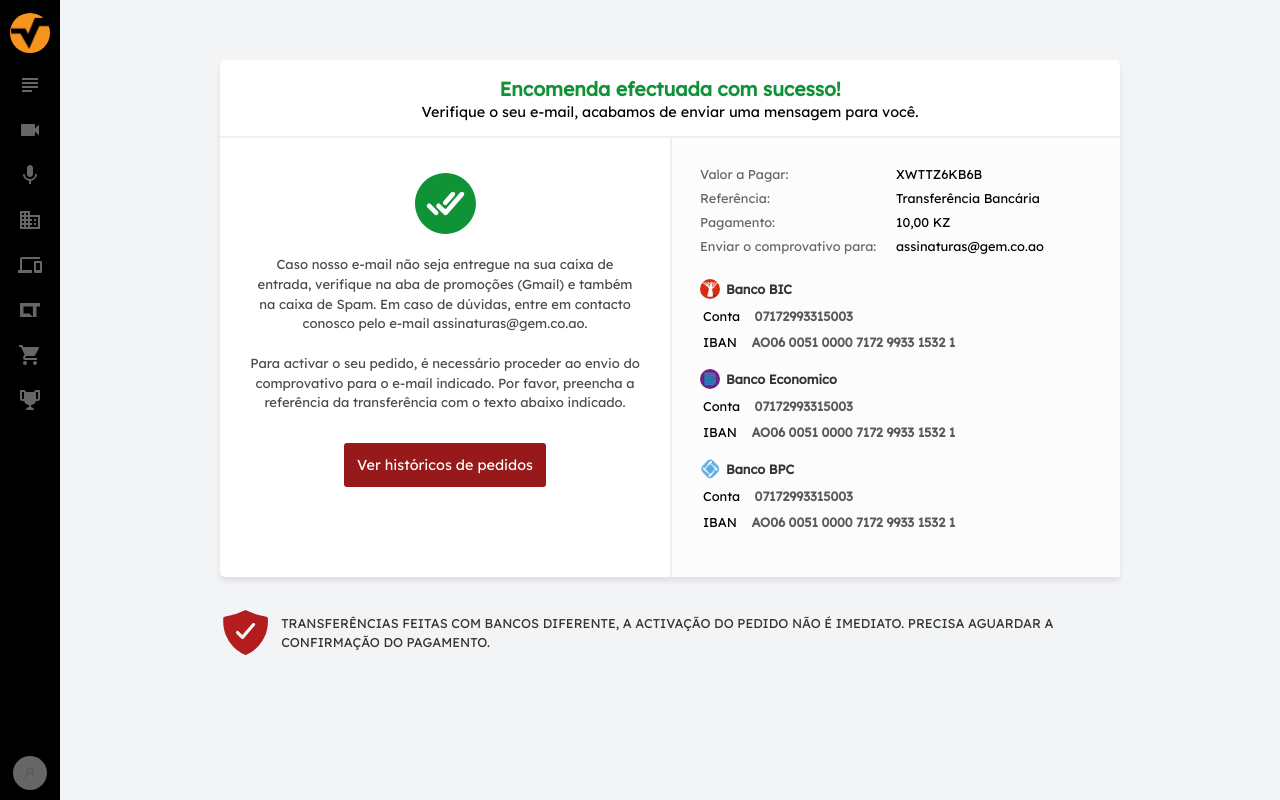
After one commit to JudsonArtur/menu-valor-economico-3, a PHP site: page /success-page.html in a window 1280 px wide. The commit adds this page. Run offline with PHP 8.4, Linux system fonts and the light colour scheme; some web fonts are replaced.

Commit message:
success page added

```diff
--- a/css/style.css
+++ b/css/style.css
@@ -1686,6 +1686,130 @@
     border-color: #109237;
     top: 81%;
 }
+
+.success-container{
+    margin: 30px auto 10px;
+    width: 80%;
+    max-width: 900px;
+    background-color: #fff;
+    box-shadow: 0 4px 5px rgb(50 50 80 / 10%);
+    border-radius: 5px;
+}
+.success-header{
+    border-bottom: 2px solid #f0f0f0;
+    padding: 15px;
+    text-align: center;
+}
+.success-header h2{
+    font-size: 1.21rem;
+    line-height: 1.5;
+    color: #109237;
+}
+.success-header p{
+    font-size: .9rem;
+    line-height: 1.2;
+}
+
+.success-body > div{
+    width: 50%;
+    padding: 28px;
+}
+.success-icon{
+    margin-bottom: 10px;
+    text-align: center;
+}
+.success-icon svg{
+    width: 75px;
+    fill: #109237;
+}
+.success-left p{
+    font-size: .82rem;
+    color: #4a4a4a;
+    line-height: 1.5;
+    text-align: center;
+    margin-bottom: 20px;
+}
+.success-btn{
+    display: inline-block;
+    margin: 10px 0;
+    padding: 13px;
+    color: #fff;
+    background-color: #971919;
+    border-radius: 3px;
+    transition: all .3s ease-in-out;
+    cursor: pointer;
+    font-size: .9rem;
+}
+.success-btn:hover{
+    background-color: #b41d1d;
+}
+.success-right{
+    background-color: #fcfcfc;
+    border-left: 2px solid #f0f0f0;
+}
+
+.success-items ul{
+    margin-bottom: 25px;
+}
+.success-items ul li{
+    margin-bottom: 8px;
+    display: flex;
+    align-items: center;
+    flex-wrap: wrap;
+}
+.success-items ul li span{
+    font-size: .8rem;
+    width: 50%;
+    color: #656565;
+}
+.success-items ul li span:last-of-type{
+    font-size: .8rem;
+    font-weight: 500;
+    color: #000;
+}
+.success-banks h3{
+   font-size: .8rem;
+   display: flex;
+   align-items: center;
+   color: #333;
+   margin: 3px 0;
+}
+.success-banks h3 img{
+    width: 20px;
+    height: 20px;
+    margin-right: 6px;
+    border-radius: 50%;
+}
+.success-banks ul{
+    margin-bottom: 15px;
+}
+.success-banks ul li{
+    padding: 3px;
+}
+.success-banks ul li span{
+    font-size: .8rem;
+    padding-right: 10px;
+}
+.success-banks ul li span:last-of-type{
+    font-weight: 600;
+    color: #5a5a5a;
+}
+.warning-text{
+    padding: 20px 0;
+    max-width: 900px;
+    margin: 5px auto;
+    display: flex;
+    align-items: center;
+    font-size: .8rem;
+    line-height: 1.5;
+    color: #333;
+    text-transform: uppercase;
+}
+.warning-text svg{
+    width: 60px;
+    margin-right: 10px;
+    fill: #b41d1d;
+}
 /* Media queries */
 
 @media (max-width: 1200px) {
--- a/order-history.html
+++ b/order-history.html
@@ -334,9 +334,6 @@
 </div>
 <script src="js/jquery.js"></script>
 <script src="js/scripts.js"></script>
-<script>
-
-  </script>
 </body>
 
 </html>
--- /dev/null
+++ b/success-page.html
@@ -0,0 +1,195 @@
+<!DOCTYPE html>
+<html lang="en">
+<head>
+    <meta charset="UTF-8">
+    <meta http-equiv="X-UA-Compatible" content="IE=edge">
+    <meta name="viewport" content="width=device-width, initial-scale=1.0">
+    <title>Novo Menu</title>
+    <link rel="preconnect" href="https://fonts.googleapis.com">
+    <link rel="preconnect" href="https://fonts.gstatic.com" crossorigin>
+    <link href="https://fonts.googleapis.com/css2?family=Lexend:wght@100;200;300;400&display=swap" rel="stylesheet">
+    <link rel="stylesheet" href="css/boot.css">
+    <link rel="preconnect" href="https://fonts.googleapis.com">
+    <link rel="preconnect" href="https://fonts.gstatic.com" crossorigin>
+    <link href="https://fonts.cdnfonts.com/css/chicle" rel="stylesheet">
+    <link href="https://fonts.cdnfonts.com/css/graphik" rel="stylesheet">
+    <link href="https://fonts.googleapis.com/css2?family=Poppins:wght@100;200;300;400&display=swap" rel="stylesheet">
+    <link rel="stylesheet" href="css/style.css">
+</head>
+<body>
+    <div class="general-content">
+    <nav class="main-nav" >
+        <div class="logo-type-section">
+            <div>
+                <h1 id="heading-title-logo">Valor economico</h1>
+                <a title="Valor economico " href="/">
+                     <img src="img/logo_l.png" alt="" >
+                </a>
+            </div>
+        </div>
+        <nav class="menu">
+            <ul class="menu-items">
+                <li class="menu-item" data-submenu="submenu-0">
+                    <svg viewBox="0 0 24 24">
+                        <path d="M14,17H4v2h10V17z M20,9H4v2h16V9z M4,15h16v-2H4V15z M4,5v2h16V5H4z"></path>
+                    </svg>
+                    <span class="menu-tooltip">Notícias</span>
+                </li>
+                <li class="menu-item" data-submenu="submenu-1">
+                    <svg viewBox="0 0 24 24">
+                        <path d="M17,10.5V7c0-0.6-0.5-1-1-1H4C3.5,6,3,6.4,3,7v10c0,0.5,0.5,1,1,1h12c0.5,0,1-0.5,1-1v-3.5l4,4v-11L17,10.5z"></path>
+                    </svg>
+                    <span class="menu-tooltip">Videos</span>
+                </li>
+                <li class="menu-item">
+                    <svg viewBox="0 0 24 24">
+                        <path d="M12 14c1.66 0 2.99-1.34 2.99-3L15 5c0-1.66-1.34-3-3-3S9 3.34 9 5v6c0 1.66 1.34 3 3 3zm5.3-3c0 3-2.54 5.1-5.3 5.1S6.7 14 6.7 11H5c0 3.41 2.72 6.23 6 6.72V21h2v-3.28c3.28-.48 6-3.3 6-6.72h-1.7z"></path>
+                    </svg>
+                    <span class="menu-tooltip">Podcasts</span>
+                </li>
+                <li class="menu-item ">
+                    <svg viewBox="0 0 24 24">
+                        <path d="M12 7V3H2v18h20V7H12zM6 19H4v-2h2v2zm0-4H4v-2h2v2zm0-4H4V9h2v2zm0-4H4V5h2v2zm4 12H8v-2h2v2zm0-4H8v-2h2v2zm0-4H8V9h2v2zm0-4H8V5h2v2zm10 12h-8v-2h2v-2h-2v-2h2v-2h-2V9h8v10zm-2-8h-2v2h2v-2zm0 4h-2v2h2v-2z"></path>
+                    </svg>
+                    <span class="menu-tooltip">Corporativo</span>
+                </li>
+                <li class="menu-item ">
+                    <svg viewBox="0 0 24 24">
+                        <path d="M22,17H18V10H22M23,8H17A1,1 0 0,0 16,9V19A1,1 0 0,0 17,20H23A1,1 0 0,0 24,19V9A1,1 0 0,0 23,8M4,6H22V4H4A2,2 0 0,0 2,6V17H0V20H14V17H4V6Z"></path>
+                    </svg>
+                    <span class="menu-tooltip">Produtos</span>
+                </li>
+                <li class="menu-item ">
+                    <svg viewBox="0 0 24 24">
+                       <path d="M2 4.9 2 19.1 14.9 19.1 11.4 15.5 5.5 15.5 5.5 8.5 14.9 8.5 14.9 19.1 18.5 19.1 18.5 8.5 22 8.5 22 4.9 2 4.9z"></path>
+                    </svg>
+                    <span class="menu-tooltip">Produtos</span>
+                </li>
+                <li class="menu-item ">
+                    <svg viewBox="0 0 24 24">
+                        <path d="M17,18C15.89,18 15,18.89 15,20A2,2 0 0,0 17,22A2,2 0 0,0 19,20C19,18.89 18.1,18 17,18M1,2V4H3L6.6,11.59L5.24,14.04C5.09,14.32 5,14.65 5,15A2,2 0 0,0 7,17H19V15H7.42A0.25,0.25 0 0,1 7.17,14.75C7.17,14.7 7.18,14.66 7.2,14.63L8.1,13H15.55C16.3,13 16.96,12.58 17.3,11.97L20.88,5.5C20.95,5.34 21,5.17 21,5A1,1 0 0,0 20,4H5.21L4.27,2M7,18C5.89,18 5,18.89 5,20A2,2 0 0,0 7,22A2,2 0 0,0 9,20C9,18.89 8.1,18 7,18Z"></path>
+                    </svg>
+                    <span class="menu-tooltip">Canaltech Ofertas</span>
+                </li>
+                <li class="menu-item ">
+                    <svg xmlns="http://www.w3.org/2000/svg" aria-hidden="true" focusable="false" width="1em" height="1em" style="-ms-transform: rotate(360deg); -webkit-transform: rotate(360deg); transform: rotate(360deg);" preserveAspectRatio="xMidYMid meet" viewBox="0 0 24 24">
+                        <path d="M18 2c-.9 0-2 1-2 2H8c0-1-1.1-2-2-2H2v9c0 1 1 2 2 2h2.2c.4 2 1.7 3.7 4.8 4v2.08C8 19.54 8 22 8 22h8s0-2.46-3-2.92V17c3.1-.3 4.4-2 4.8-4H20c1 0 2-1 2-2V2h-4M6 11H4V4h2v7m14 0h-2V4h2v7z"></path>
+
+                    </svg>
+                    <span class="menu-tooltip">Prêmio Canaltech</span>
+                </li>
+             </ul>
+            <ul>
+                <li class="menu-item  menu-avatar">
+                    <img src="img/avatar.png" alt="" srcset="">
+                </li>
+            </ul>
+        </nav>
+    </nav>
+    <div  class="dashboard-content">
+       <div class="dashbord-container">
+            <div class="success-container">
+               <div class="success-header">
+                   <h2>
+                    Encomenda efectuada com sucesso!
+                   </h2>
+                   <p>Verifique o seu e-mail, acabamos de enviar uma mensagem para você.</p>
+               </div>
+               <div class="ds-flex success-body">
+                    <div class="success-left">
+                       <div class="success-icon">
+                        <svg xmlns="http://www.w3.org/2000/svg" class="ionicon" viewBox="0 0 512 512"><path d="M258.9 48C141.92 46.42 46.42 141.92 48 258.9c1.56 112.19 92.91 203.54 205.1 205.1 117 1.6 212.48-93.9 210.88-210.88C462.44 140.91 371.09 49.56 258.9 48zm-16.79 192.47l51.55-59a16 16 0 0124.1 21.06l-51.55 59a16 16 0 11-24.1-21.06zm-38.86 90.85a16 16 0 01-22.62 0l-47.95-48a16 16 0 1122.64-22.62l48 48a16 16 0 01-.07 22.62zm176.8-128.79l-111.88 128a16 16 0 01-11.51 5.47h-.54a16 16 0 01-11.32-4.69l-47.94-48a16 16 0 1122.64-22.62l29.8 29.83a8 8 0 0011.68-.39l95-108.66a16 16 0 0124.1 21.06z"/></svg>
+                       </div>
+                       <div class="success-text">
+                            <p>Caso nosso e-mail não seja entregue na sua caixa de entrada, verifique na aba de promoções (Gmail) e também na caixa de Spam. Em caso de dúvidas, entre em contacto conosco pelo e-mail assinaturas@gem.co.ao.</p>
+                            <p>Para activar o seu pedido, é necessário proceder ao envio do comprovativo para o e-mail indicado. Por favor, preencha a referência da transferência com o texto abaixo indicado.   </p>
+                        </div>
+                        <div class=" ds-flex-center">
+                            <a class="success-btn" href="">
+                                Ver históricos de pedidos
+                            </a>
+                        </div>
+
+                    </div>
+                    <div class="success-right">
+                        <div class="success-items">
+                            <ul>
+                                <li>
+                                    <span>Valor a Pagar:</span>
+                                    <span>XWTTZ6KB6B</span>
+                                </li>
+                                <li>
+                                    <span>Referência:</span>
+                                    <span>Transferência Bancária</span>
+                                </li>
+                                <li>
+                                    <span>Pagamento:</span>
+                                    <span>10,00 KZ</span>
+                                </li>
+                                <li>
+                                    <span>Enviar o comprovativo para:</span>
+                                    <span>assinaturas@gem.co.ao</span>
+                                </li>
+                            </ul>
+                        </div>
+                        <div class="success-banks">
+                            <h3>
+                                <img src="img/bic-logo.png" alt="">
+                                <span>Banco BIC</span>
+                            </h3>
+                            <ul>
+
+                                <li>
+                                    <span>Conta</span>
+                                    <span>07172993315003</span>
+                                </li>
+                                <li>
+                                    <span>IBAN</span>
+                                    <span>AO06 0051 0000 7172 9933 1532 1</span>
+                                </li>
+                            </ul>
+                            <h3>
+                                <img src="img/econo-logo.png" alt="">
+                                <span>Banco Economico</span>
+                            </h3>
+                            <ul>
+
+                                <li>
+                                    <span>Conta</span>
+                                    <span>07172993315003</span>
+                                </li>
+                                <li>
+                                    <span>IBAN</span>
+                                    <span>AO06 0051 0000 7172 9933 1532 1</span>
+                                </li>
+                            </ul>
+                            <h3>
+                                <img src="img/bpc-logo.png" alt="">
+                                <span>Banco BPC</span>
+                            </h3>
+                            <ul>
+                                <li>
+                                    <span>Conta</span>
+                                    <span>07172993315003</span>
+                                </li>
+                                <li>
+                                    <span>IBAN</span>
+                                    <span>AO06 0051 0000 7172 9933 1532 1</span>
+                                </li>
+                            </ul>
+                        </div>
+                    </div>
+               </div>
+            </div>
+            <p class="warning-text">
+                <svg xmlns="http://www.w3.org/2000/svg" class="ionicon" viewBox="0 0 512 512"><path d="M479.07 111.36a16 16 0 00-13.15-14.74c-86.5-15.52-122.61-26.74-203.33-63.2a16 16 0 00-13.18 0C168.69 69.88 132.58 81.1 46.08 96.62a16 16 0 00-13.15 14.74c-3.85 61.11 4.36 118.05 24.43 169.24A349.47 349.47 0 00129 393.11c53.47 56.73 110.24 81.37 121.07 85.73a16 16 0 0012 0c10.83-4.36 67.6-29 121.07-85.73a349.47 349.47 0 0071.5-112.51c20.07-51.19 28.28-108.13 24.43-169.24zm-131 75.11l-110.8 128a16 16 0 01-11.41 5.53h-.66a16 16 0 01-11.2-4.57l-49.2-48.2a16 16 0 1122.4-22.86l37 36.29 99.7-115.13a16 16 0 0124.2 20.94z"/></svg>
+                TRANSFERÊNCIAS FEITAS COM BANCOS DIFERENTE, A ACTIVAÇÃO DO PEDIDO NÃO É IMEDIATO. PRECISA AGUARDAR A CONFIRMAÇÃO DO PAGAMENTO.
+            </p>
+       </div>
+    </div>
+</div>
+<script src="js/jquery.js"></script>
+<script src="js/scripts.js"></script>
+</body>
+
+</html>
```
